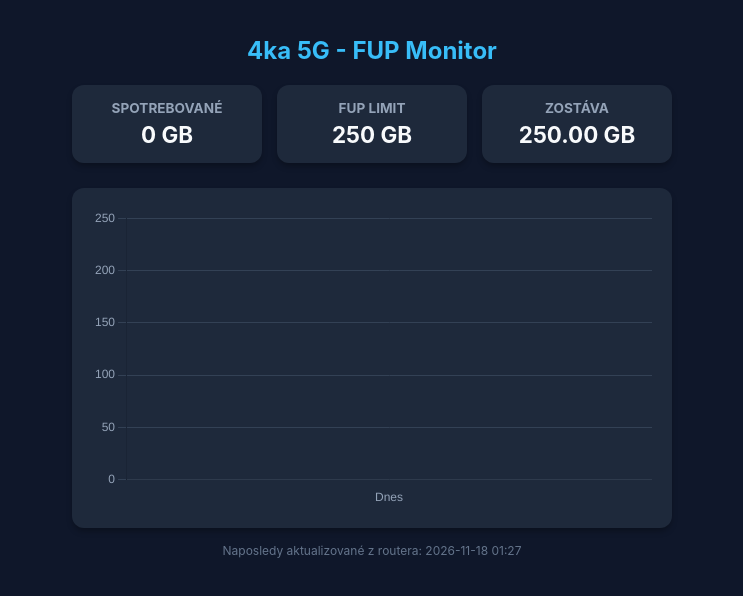
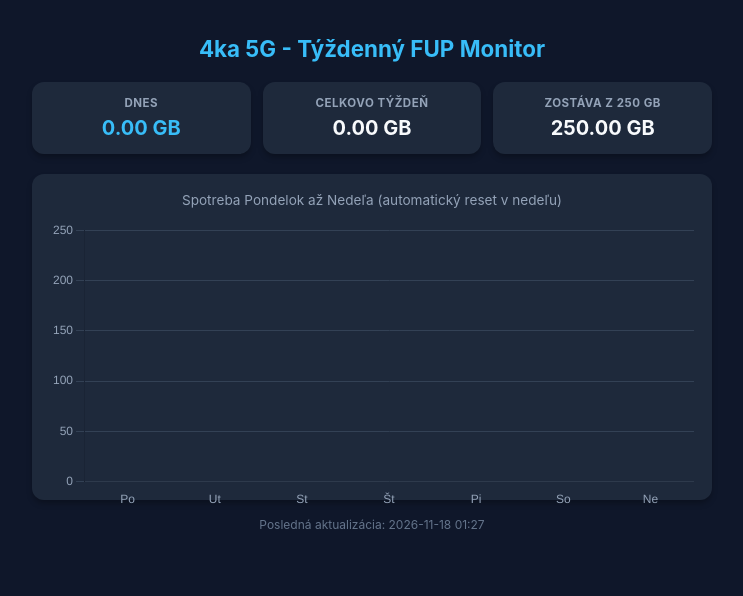
Before and after one commit to matkonet/4ka-spotreba, a plain HTML site: page index.html in a window 1280 px wide. Shown: the whole page, without its empty margins (268-1011 px from the left). Drawn offline with nearby package versions, Linux system fonts and the light colour scheme.

Commit message:
Update index.html

```diff
--- a/index.html
+++ b/index.html
@@ -3,77 +3,96 @@
 <head>
     <meta charset="UTF-8">
     <meta name="viewport" content="width=device-width, initial-scale=1.0">
-    <title>4ka 5G Internet - FUP Monitor</title>
+    <title>4ka 5G - Týždenný FUP Monitor</title>
     <script src="https://cdn.jsdelivr.net/npm/chart.js"></script>
     <style>
         body { font-family: -apple-system, BlinkMacSystemFont, "Segoe UI", Roboto, sans-serif; background-color: #0f172a; color: #f8fafc; margin: 0; padding: 20px; display: flex; flex-direction: column; align-items: center; min-height: 100vh; }
-        .container { width: 100%; max-width: 600px; }
-        h1 { font-size: 1.5rem; text-align: center; margin-bottom: 20px; color: #38bdf8; }
-        .cards { display: grid; grid-template-columns: 1fr; gap: 15px; margin-bottom: 25px; }
-        @media(min-width: 480px) { .cards { grid-template-columns: repeat(3, 1fr); } }
-        .card { background: #1e293b; padding: 15px; border-radius: 12px; text-align: center; box-shadow: 0 4px 6px -1px rgba(0,0,0,0.3); }
-        .card h3 { margin: 0 0 5px 0; font-size: 0.85rem; color: #94a3b8; text-transform: uppercase; }
-        .card p { margin: 0; font-size: 1.4rem; font-weight: bold; color: #f8fafc; }
-        .chart-container { background: #1e293b; padding: 20px; border-radius: 12px; box-shadow: 0 4px 6px -1px rgba(0,0,0,0.3); position: relative; height: 300px; }
-        .footer { margin-top: 15px; font-size: 0.75rem; color: #64748b; text-align: center; }
+        .container { width: 100%; max-width: 680px; }
+        h1 { font-size: 1.4rem; text-align: center; margin-bottom: 20px; color: #38bdf8; }
+        .cards { display: grid; grid-template-columns: repeat(2, 1fr); gap: 12px; margin-bottom: 20px; }
+        @media(min-width: 540px) { .cards { grid-template-columns: repeat(3, 1fr); } }
+        .card { background: #1e293b; padding: 14px 10px; border-radius: 12px; text-align: center; box-shadow: 0 4px 6px -1px rgba(0,0,0,0.3); }
+        .card h3 { margin: 0 0 6px 0; font-size: 0.72rem; color: #94a3b8; text-transform: uppercase; letter-spacing: 0.5px; }
+        .card p { margin: 0; font-size: 1.25rem; font-weight: bold; color: #f8fafc; }
+        .card.highlight p { color: #38bdf8; }
+        .card.warn p { color: #f59e0b; }
+        .chart-box { background: #1e293b; padding: 18px; border-radius: 12px; box-shadow: 0 4px 6px -1px rgba(0,0,0,0.3); margin-bottom: 16px; height: 290px; position: relative; }
+        .chart-title { margin: 0 0 12px 0; font-size: 0.85rem; color: #94a3b8; text-align: center; }
+        .footer { font-size: 0.75rem; color: #64748b; text-align: center; line-height: 1.5; }
     </style>
 </head>
 <body>
     <div class="container">
-        <h1>4ka 5G - FUP Monitor</h1>
+        <h1>4ka 5G - Týždenný FUP Monitor</h1>
         <div class="cards">
-            <div class="card">
-                <h3>Spotrebované</h3>
-                <p id="total-val">-- GB</p>
+            <div class="card highlight">
+                <h3>Dnes</h3>
+                <p id="today-val">-- GB</p>
             </div>
             <div class="card">
-                <h3>FUP Limit</h3>
-                <p>250 GB</p>
+                <h3>Celkovo týždeň</h3>
+                <p id="week-val">-- GB</p>
             </div>
             <div class="card">
-                <h3>Zostáva</h3>
+                <h3>Zostáva z 250 GB</h3>
                 <p id="left-val">-- GB</p>
             </div>
         </div>
-        <div class="chart-container">
-            <canvas id="fupChart"></canvas>
+
+        <div class="chart-box">
+            <div class="chart-title">Spotreba Pondelok až Nedeľa (automatický reset v nedeľu)</div>
+            <canvas id="weeklyChart"></canvas>
         </div>
-        <div class="footer" id="timestamp">Naposledy aktualizované: načítavam...</div>
+
+        <div class="footer" id="timestamp">Načítavam dáta z routera...</div>
     </div>
 
     <script>
         async function loadData() {
             try {
                 const response = await fetch('data.json?t=' + new Date().getTime());
-                if (!response.ok) throw new Error('Dáta nie sú dostupné');
+                if (!response.ok) throw new Error();
                 const data = await response.json();
 
-                const total = data.total || 0;
+                const weekDays = data.week_days || [0, 0, 0, 0, 0, 0, 0];
+                const jsDay = new Date().getDay(); // 0 = Nedeľa, 1 = Pondelok...
+                const todayIndex = jsDay === 0 ? 6 : jsDay - 1;
+                const todayVal = weekDays[todayIndex] || 0;
+
+                const weekTotal = data.week_total || 0;
                 const limit = 250;
-                const left = Math.max(0, limit - total);
+                const left = Math.max(0, limit - weekTotal);
 
-                document.getElementById('total-val').innerText = total + ' GB';
-                document.getElementById('left-val').innerText = left.toFixed(2) + ' GB';
-                document.getElementById('timestamp').innerText = 'Naposledy aktualizované z routera: ' + (data.timestamp || 'Neznáme');
+                document.getElementById('today-val').innerText = todayVal.toFixed(2) + ' GB';
+                document.getElementById('week-val').innerText = weekTotal.toFixed(2) + ' GB';
 
-                updateChart(data.labels || ['Dnes'], data.values || [total]);
+                const leftEl = document.getElementById('left-val');
+                leftEl.innerText = left.toFixed(2) + ' GB';
+                if (left < 30) leftEl.parentElement.classList.add('warn');
+
+                document.getElementById('timestamp').innerText = 'Posledná aktualizácia: ' + (data.timestamp || 'Neznáme');
+
+                updateChart(weekDays, todayIndex);
             } catch (e) {
-                console.error('Chyba pri načítaní dát:', e);
+                console.error('Chyba načítania:', e);
             }
         }
 
-        let myChart;
-        function updateChart(labels, values) {
-            const ctx = document.getElementById('fupChart').getContext('2d');
-            if (myChart) myChart.destroy();
-            myChart = new Chart(ctx, {
+        let chart;
+        function updateChart(values, todayIndex) {
+            const ctx = document.getElementById('weeklyChart').getContext('2d');
+            if (chart) chart.destroy();
+
+            const barColors = values.map((_, idx) => idx === todayIndex ? '#38bdf8' : '#475569');
+
+            chart = new Chart(ctx, {
                 type: 'bar',
                 data: {
-                    labels: labels,
+                    labels: ['Po', 'Ut', 'St', 'Št', 'Pi', 'So', 'Ne'],
                     datasets: [{
                         label: 'Spotreba (GB)',
                         data: values,
-                        backgroundColor: '#38bdf8',
+                        backgroundColor: barColors,
                         borderRadius: 6
                     }]
                 },
@@ -84,12 +103,20 @@
                         y: { beginAtZero: true, max: 250, grid: { color: '#334155' }, ticks: { color: '#94a3b8' } },
                         x: { grid: { display: false }, ticks: { color: '#94a3b8' } }
                     },
-                    plugins: { legend: { display: false } }
+                    plugins: {
+                        legend: { display: false },
+                        tooltip: {
+                            callbacks: {
+                                label: (ctx) => ` ${ctx.parsed.y.toFixed(2)} GB`
+                            }
+                        }
+                    }
                 }
             });
         }
 
         loadData();
+        setInterval(loadData, 60000);
     </script>
 </body>
 </html>
```
